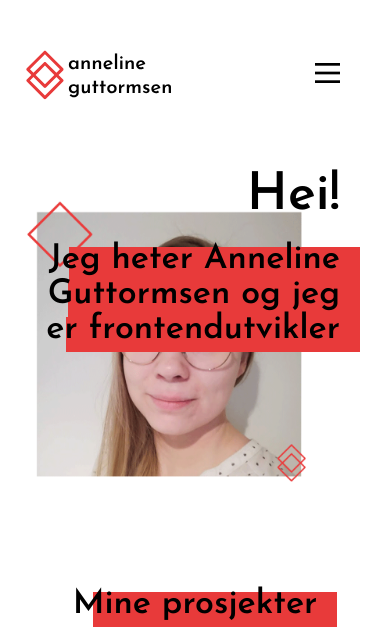
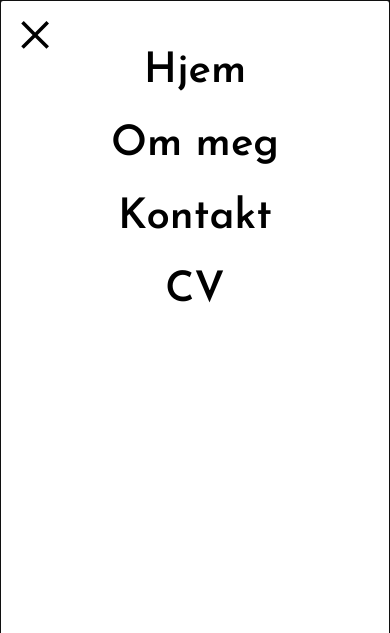
Before and after one commit to annelineguttormsen/portfolio2, a React (Create React App) app: page / in a window 390 px wide. Both pictures are taken after a click on the picture 327 px from the left and 72 px from the top of the page. Shown: the top 633 px of the page. Built offline with nearby package versions, Linux system fonts and the light colour scheme.

Commit message:
oppdateringer menu

```diff
--- a/public/mainscript.js
+++ b/public/mainscript.js
@@ -1,11 +1,27 @@
 $(function() {
-    const menuBtn = $(".header__menuicon");
-    const menu = $(".menu");
+    //variables for the hamburger menu button and the menu
+    const $menuBtn = $(".header__menuicon");
+    const $menu = $(".menu");
+    const $menuClose = $(".menu__icon");
 
-    console.log(menuBtn, menu);
+    //when hamburger menu icon is clicked it opens the menu
+    //this will put a focus on the menu
+    //if menu triggers a blur event it will toggle the --open class
+    $menuBtn.on("click", openMenu);
+    $menu.on("blur",function() {
+        setTimeout(closeMenu,100)
+    });
+    $menuClose.on("click",()=> {
+        $menu.removeClass("menu--open");
+        $menu.blur();
+    });
 
-    menuBtn.on("click", function() {
-        menu.toggleClass(".menu--open");
-        console.log("hei");
-    });
+    function openMenu() {
+        $menu.addClass("menu--open");
+        $menu.focus();
+    }
+
+    function closeMenu() {
+        $menu.removeClass("menu--open");
+    }
 });
--- a/src/components/About.js
+++ b/src/components/About.js
@@ -4,7 +4,7 @@ export default function About() {
     return (
         <div className="col-12 mainelement about">
             <div className="col-6 col-xs-12 about__text">
-                <img class="about__icon" alt="Decorative image" src="abt_logo.svg"/><h2><span className="span__wrap"><span className="span__wrap__text">Om meg</span></span></h2>
+                <img class="about__icon" alt="Decorative pointers" src="abt_logo.svg"/><h2><span className="span__wrap"><span className="span__wrap__text">Om meg</span></span></h2>
                 <p>
                     Jeg kommer fra Alta i Finnmark og er 24 år. Jeg flyttet til Bergen i 2016 etter et år på Voss Folkehøyskole hvor jeg studerte på datalinja med fokus på JavaScript.
                 </p>
--- a/src/components/Contact.js
+++ b/src/components/Contact.js
@@ -2,7 +2,7 @@ import React from "react";
 
 export default function Contact() {
     return (
-        <div class="col-12 mainelement contact">
+        <div className="col-12 mainelement contact">
             <h2><span className="span__wrap"><span className="span__wrap__text">Kontakt meg!</span></span></h2>
             <form>
                 <label><p>Navn</p></label>
--- a/src/components/Home.js
+++ b/src/components/Home.js
@@ -26,7 +26,7 @@ export default function Home() {
                     <img className="projects__article__icon" src="github_logo.svg" alt="Github Logo"/><a href="https://github.com/annelineguttormsen/semesterprosjekt2">Kildekode for semesterprosjekt</a>
                 </div>
                 <div className="col-6 col-xs-12 projects__article__image">
-                    <img src="https://upload.wikimedia.org/wikipedia/commons/8/89/Portrait_Placeholder.png"/>
+                    <img alt="Semesterprosjekt illustrerende bilde" src="https://upload.wikimedia.org/wikipedia/commons/8/89/Portrait_Placeholder.png"/>
                 </div>
                 <div className="col-xs-12 projects__article__text projects__article__text--mobile">
                     <h3>Semesterprosjekt</h3>
@@ -37,7 +37,7 @@ export default function Home() {
             </div>
             <div className="col-8 col-lg-10 col-md-12 projects__article">
                 <div className="col-6 col-xs-12 projects__article__image">
-                    <img src="https://upload.wikimedia.org/wikipedia/commons/8/89/Portrait_Placeholder.png"/>
+                    <img alt="React course assignment illustrerende bilde" src="https://upload.wikimedia.org/wikipedia/commons/8/89/Portrait_Placeholder.png"/>
                 </div>
                 <div className="col-6 col-xs-12 projects__article__text">
                     <h3>React Course Assignment</h3>
@@ -49,21 +49,21 @@ export default function Home() {
             </div>
             <div className="col-8 col-lg-10 col-md-12 projects__article">
                 <div className="col-6 projects__article__text projects__article__text--right">
-                    <h3>Tittel tittel</h3>
+                    <h3>Portfolio 1</h3>
                     <p>
                     Lorem ipsum dolor sit amet, consectetuer adipiscing elit, sed diam nonummy nibh euismod tincidunt ut laoreet dolore magna aliquam erat volutpat. Ut wisi enim ad minim veniam, quis nostrud exerci tation ullamcorper suscipit lobortis nisl ut aliquip ex ea commodo consequat. Duis autem vel eum iriure dolor in hendrerit in vulputate velit esse molestie consequat, vel illum dolore eu feugiat nulla facilisis at vero eros et accumsan et iusto odio dignissim
                     </p>
-                    <img className="projects__article__icon" src="github_logo.svg" alt="Github Logo"/><a href="#">Kildekode for Portfolio 1</a>
+                    <img className="projects__article__icon" src="github_logo.svg" alt="Github Logo"/><a href="https://github.com/annelineguttormsen/portfolio1">Kildekode for Portfolio 1</a>
                 </div>
                 <div className="col-6 col-xs-12 projects__article__image">
-                    <img src="https://upload.wikimedia.org/wikipedia/commons/8/89/Portrait_Placeholder.png"/>
+                    <img alt="Portfolio 1 illustrerende bilde" src="https://upload.wikimedia.org/wikipedia/commons/8/89/Portrait_Placeholder.png"/>
                 </div>
                 <div className="col-xs-12 projects__article__text projects__article__text--mobile">
-                    <h3>Tittel tittel</h3>
+                    <h3>Portfolio 1</h3>
                     <p>
                     Lorem ipsum dolor sit amet, consectetuer adipiscing elit, sed diam nonummy nibh euismod tincidunt ut laoreet dolore magna aliquam erat volutpat. Ut wisi enim ad minim veniam, quis nostrud exerci tation ullamcorper suscipit lobortis nisl ut aliquip ex ea commodo consequat. Duis autem vel eum iriure dolor in hendrerit in vulputate velit esse molestie consequat, vel illum dolore eu feugiat nulla facilisis at vero eros et accumsan et iusto odio dignissim
                     </p>
-                    <img className="projects__article__icon" src="github_logo.svg" alt="Github Logo"/><a href="#">Kildekode for Portfolio 1</a>
+                    <img className="projects__article__icon" src="github_logo.svg" alt="Github Logo"/><a href="https://github.com/annelineguttormsen/portfolio1">Kildekode for Portfolio 1</a>
                 </div>
             </div>
         </div>
--- a/src/components/Menu.js
+++ b/src/components/Menu.js
@@ -3,12 +3,14 @@ import { Link } from "react-router-dom";
 
 export default function Menu() {
     return (
-        <div className="menu">
+        <div className="col-sm-12 menu" tabIndex="0">
+            <img alt="Close menu" className="menu__icon" src="close.svg"/>
             <ul>
                 <li><Link to="/">Hjem</Link></li>
                 <li><Link to="/om_meg">Om meg</Link></li>
                 <li><Link to="/kontakt">Kontakt</Link></li>
                 <li><Link to="/cv">CV</Link></li>
+                <li></li>
             </ul>
         </div>
     )
--- a/src/index.css
+++ b/src/index.css
@@ -115,29 +115,38 @@ h3 {
 }
 
 .menu {
+  position: relative;
   position: fixed;
   height: 100%;
   padding: 50px 100px;
-  width: auto;
   background: white;
   z-index: 2;
   right: 0px;
   box-shadow: 0px 0px 20px #ccc;
   display: none;
+  overflow-x: scroll;
 }
 .menu--open {
   display: block;
 }
+.menu__icon {
+  cursor: pointer;
+  width: 30px;
+  position: absolute;
+  top: 20px;
+  left: 20px;
+}
 .menu ul {
   list-style-type: none;
   text-align: center;
+  overflow: scroll;
 }
 .menu ul li {
-  padding-bottom: 20px;
-  font-size: 24px;
+  padding-bottom: 30px;
 }
 .menu ul li a {
   font-family: "Josefin Sans", Arial, serif;
+  font-size: 42px;
 }
 
 .header {
@@ -500,6 +509,13 @@ h3 {
     display: none;
   }
 
+  .hero__portrait {
+    margin-top: 150px;
+  }
+  .hero__text {
+    top: 0px;
+  }
+
   .cv {
     text-align: center;
   }
@@ -511,6 +527,9 @@ h3 {
     display: none;
   }
 
+  .about {
+    margin-bottom: 50px;
+  }
   .about__text {
     text-align: left;
   }
--- a/src/index.scss
+++ b/src/index.scss
@@ -78,27 +78,36 @@ h3 {
     z-index:1;
 }
 .menu {
+    position:relative;
+    &--open {
+        display:block;
+    }
     position:fixed;
     height:100%;
     padding:50px 100px;
-    width:auto;
     background:white;
     z-index:2;
     right:0px;
     box-shadow:0px 0px 20px #ccc;
     display:none;
-    &--open {
-        display:block;
+    overflow-x:scroll;
+    &__icon {
+        cursor:pointer;
+        width:30px;
+        position:absolute;
+        top:20px;
+        left:20px;
     }
     ul {
         list-style-type:none;
         text-align:center;
+        overflow:scroll;
         li {
             a {
                 font-family:$headlinefont;
+                font-size:42px;
             }
-            padding-bottom:20px;
-            font-size:24px;
+            padding-bottom:30px;
         }
     }
 }
--- a/src/partials/_media.scss
+++ b/src/partials/_media.scss
@@ -154,6 +154,14 @@
             }
         }
     }
+    .hero {
+        &__portrait {
+            margin-top:150px;
+        }
+        &__text {
+            top:0px;
+        }
+    }
     .cv {
         text-align:center;
     }
@@ -166,6 +174,7 @@
         }
     }
     .about {
+        margin-bottom:50px;
         &__text {
             text-align:left;
         }
```
Also changed, not shown: public/close.svg (added), 1 other file (tests, documents, lock files or other folders).
